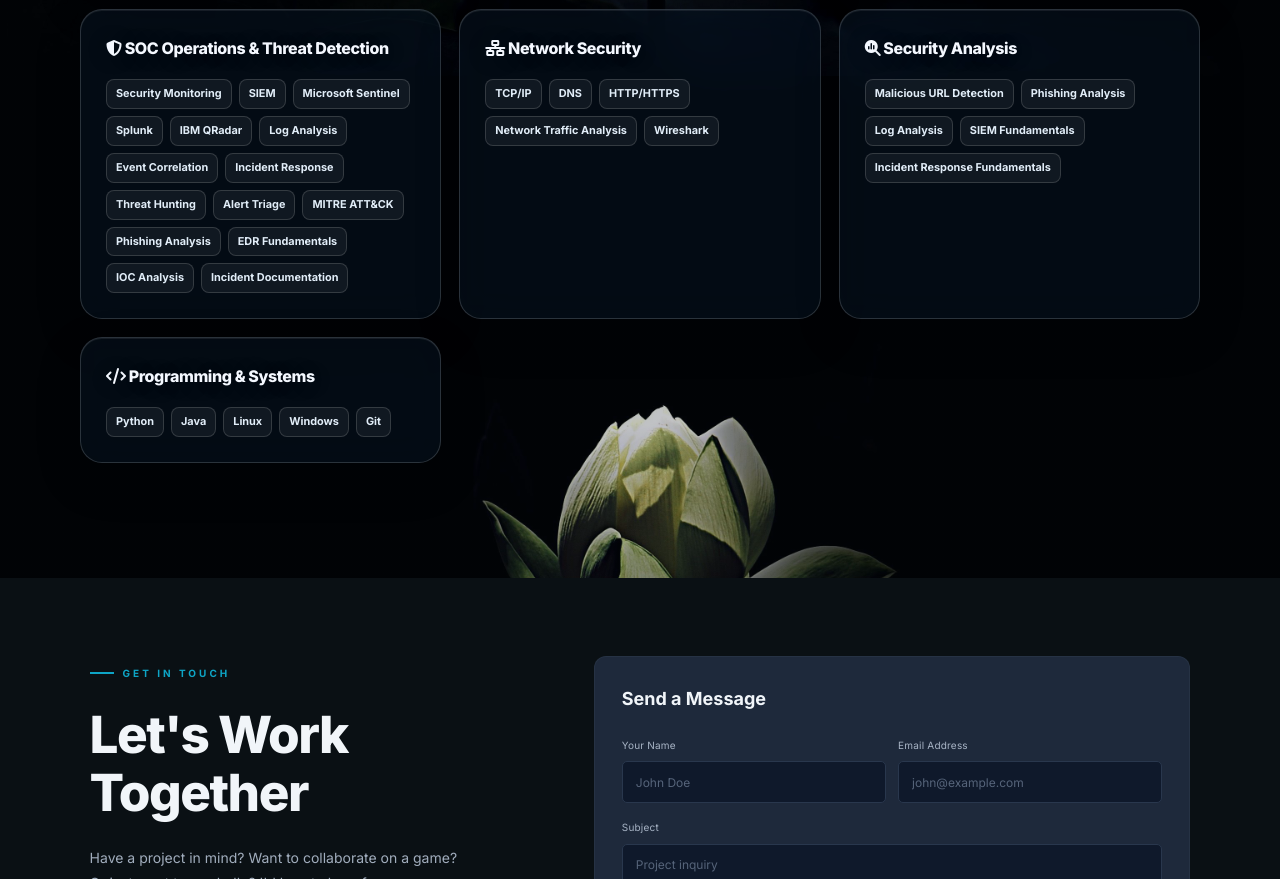
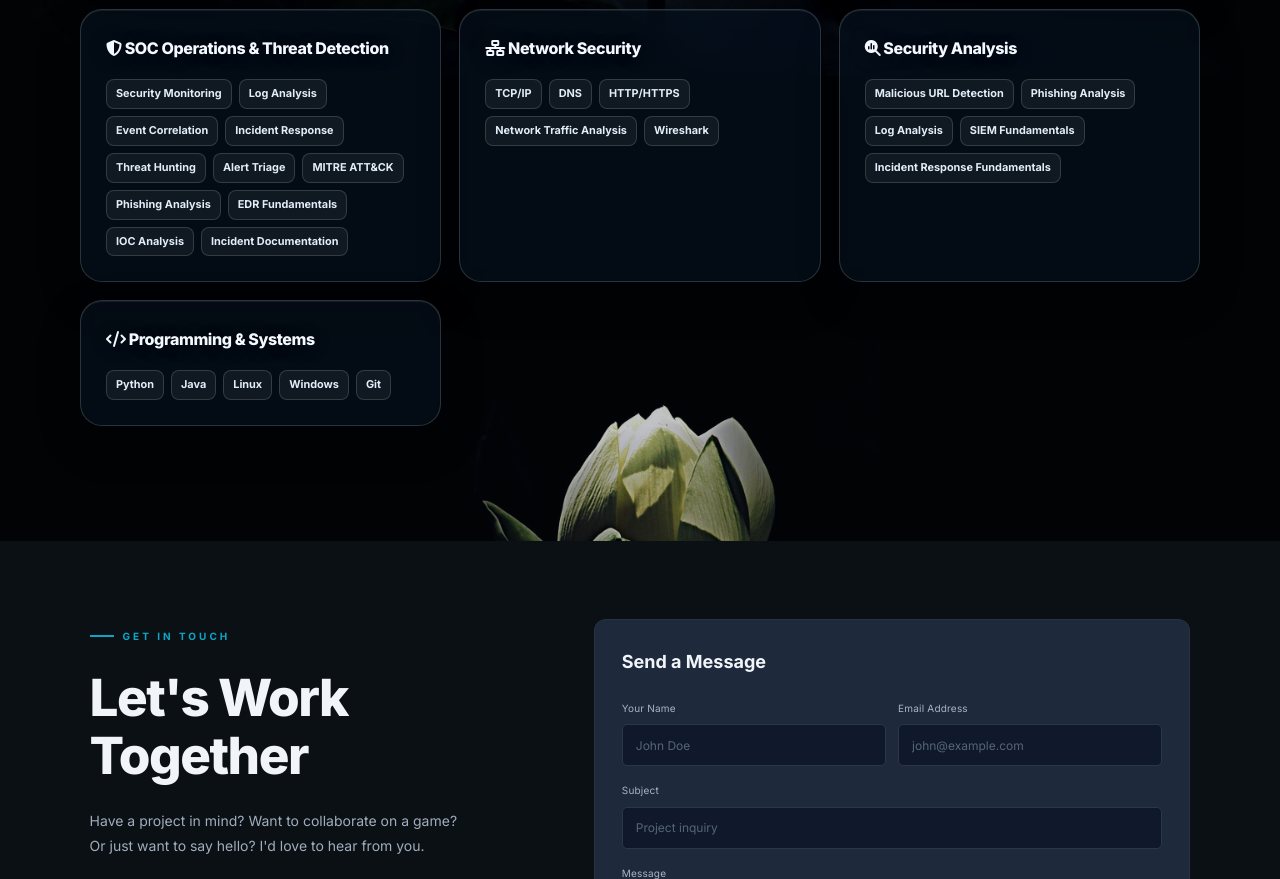
Before and after one commit to rushimarathe/Rushikesh_Portfolieo, a website: page index.html in a window 1280 px wide. Shown: the part 5044-5923 px from the top of the page. Drawn offline with nearby package versions, Linux system fonts and the light colour scheme; no server answers.

Commit message:
Updated the index.html file to remove unnecessary tags and comments that were marked as "IGNORE". This cleanup improves the clarity of the code and ensures that only relevant information is displayed.

```diff
--- a/index.html
+++ b/index.html
@@ -404,10 +404,6 @@
 
                         <div class="tags">
                             <span class="tag">Security Monitoring</span>
-                            <span class="tag">SIEM</span>
-                            <span class="tag">Microsoft Sentinel</span>
-                            <span class="tag">Splunk</span>
-                            <span class="tag">IBM QRadar</span>
                             <span class="tag">Log Analysis</span>
                             <span class="tag">Event Correlation</span>
                             <span class="tag">Incident Response</span>
```
